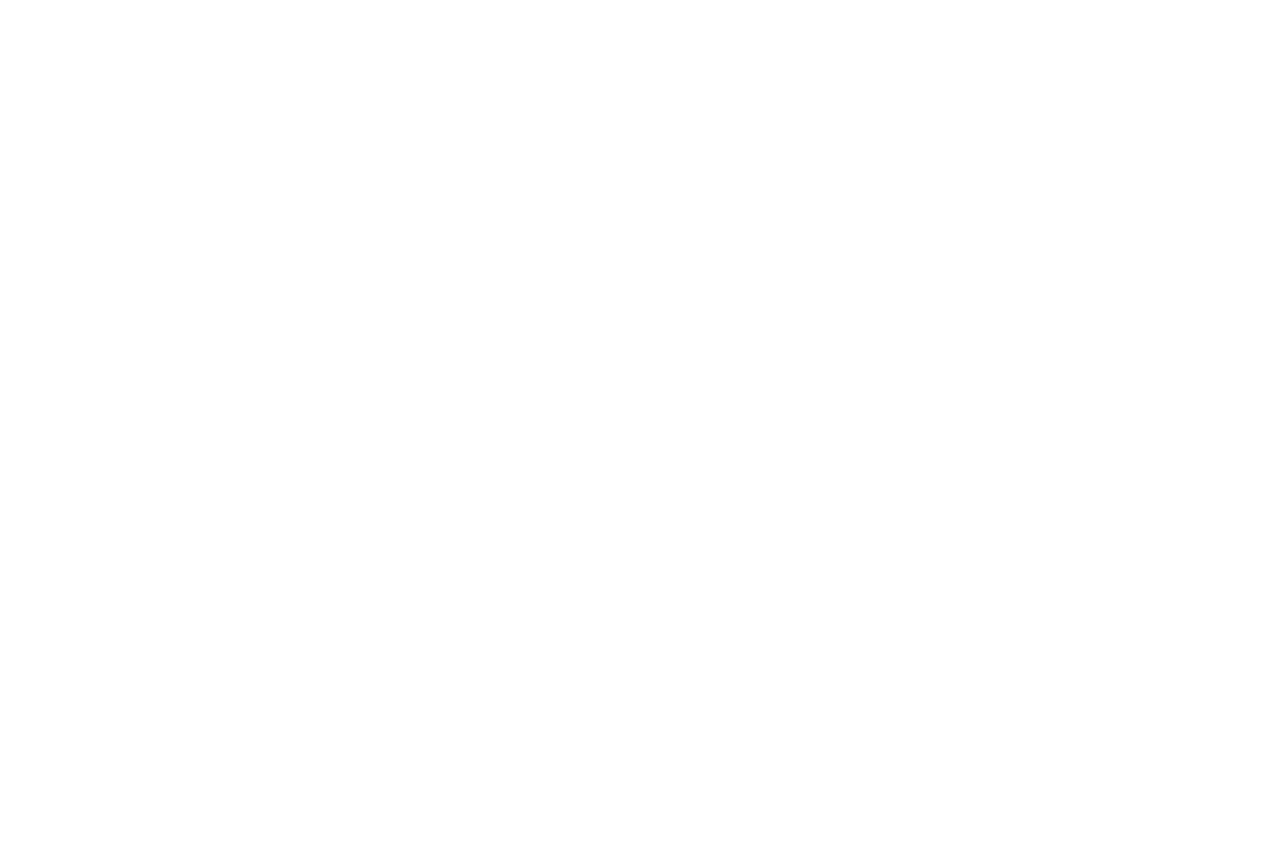
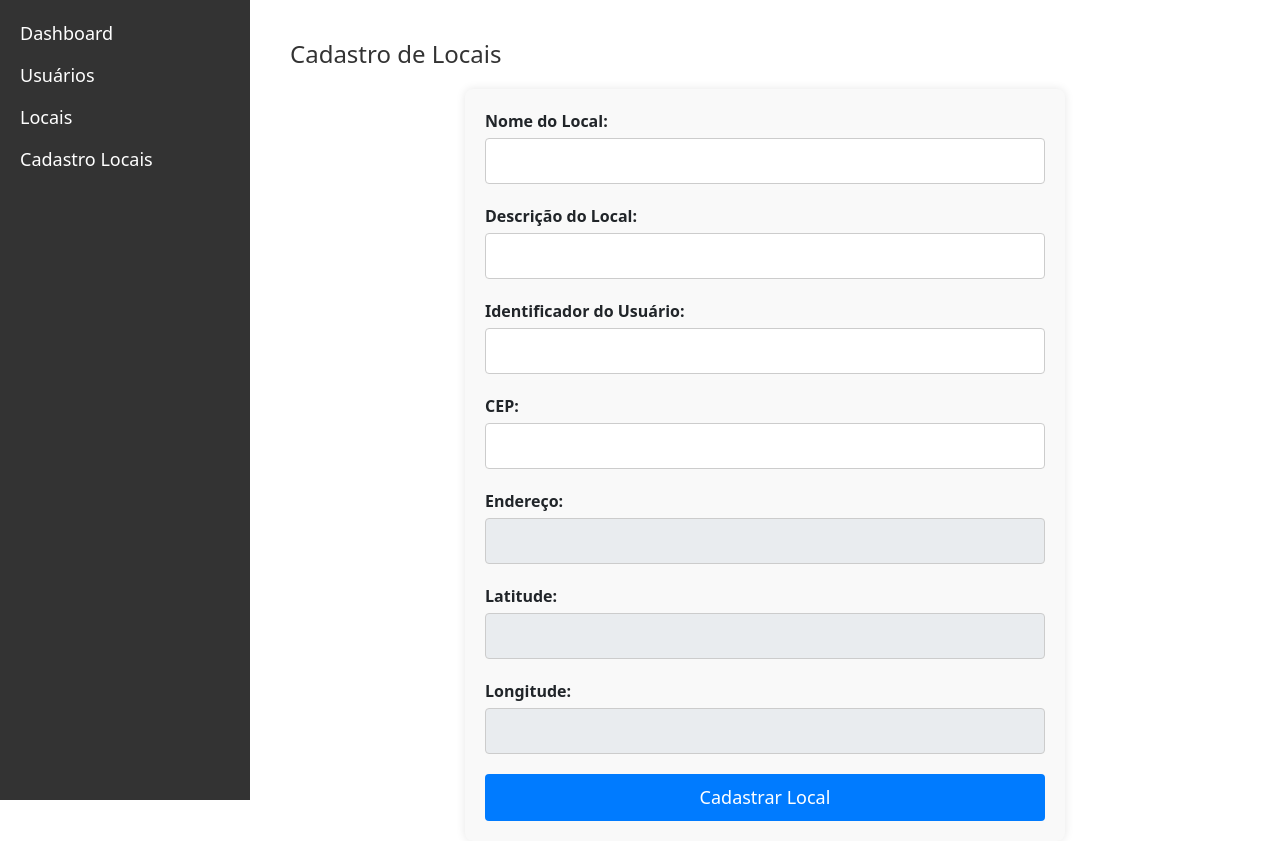
Before and after one commit to gtithiagosouza/Viagem365Front, a React (Vite) app: page /Locais in a window 1280 px wide. Before the commit this address had no page. Before the commit the page ends 800 px from the top, so only its background shows below. Built offline with nearby package versions, Linux system fonts and the light colour scheme.

Commit message:
Cadastro Locais

```diff
--- a/db.json
+++ b/db.json
@@ -10,7 +10,8 @@
       "email": "jane@example.com",
       "password": "abcdef"
     },
-     {
+    {
+      "id": 4,
       "nome": "dsadas",
       "sexo": "Feminino",
       "cpf": "05318496",
@@ -20,8 +21,29 @@
       "cep": "88104005",
       "endereco": "Rua Romanos Goedert, Fazenda Santo Antônio, São José - SC",
       "latitude": "-27.62369",
+      "longitude": "-48.63296"
+    }
+  ],
+  "locais": [
+    {
+      "id": 1,
+      "nomeLocal": "Biblioteca Central",
+      "descricaoLocal": "Uma grande biblioteca com milhares de livros.",
+      "identificadorUsuario": 1,
+      "cep": "01001000",
+      "endereco": "Praça da Sé, Sé, São Paulo - SP",
+      "latitude": "-23.5505",
+      "longitude": "-46.6333"
+    },
+    {
+      "nomeLocal": "Praia do cagao",
+      "descricaoLocal": "Praiaa",
+      "identificadorUsuario": "4",
+      "cep": "88104005",
+      "endereco": "Rua Romanos Goedert, Fazenda Santo Antônio, São José - SC",
+      "latitude": "-27.62369",
       "longitude": "-48.63296",
-      "id": 4
+      "id": 2
     }
   ]
 }
--- /dev/null
+++ b/src/pages/locais/CadastroLocais.module.css
@@ -0,0 +1,99 @@
+.cadastroContainer {
+  display: flex;
+  height: 100vh;
+  background-color: #f4f4f4;
+}
+
+.sidebar {
+  width: 250px;
+  background-color: #333;
+  color: white;
+  padding: 20px;
+}
+
+.sidebar nav ul {
+  list-style-type: none;
+  padding: 0;
+}
+
+.sidebar nav ul li {
+  margin-bottom: 15px;
+}
+
+.sidebar nav ul li a {
+  color: white;
+  text-decoration: none;
+  font-size: 18px;
+}
+
+.sidebar nav ul li a:hover {
+  text-decoration: underline;
+}
+
+.mainContent {
+  flex-grow: 1;
+  padding: 40px;
+  background-color: #fff;
+}
+
+h1 {
+  font-size: 24px;
+  margin-bottom: 20px;
+  color: #333;
+}
+
+form {
+  max-width: 600px;
+  margin: 0 auto;
+  padding: 20px;
+  background-color: #f9f9f9;
+  border-radius: 8px;
+  box-shadow: 0px 0px 10px rgba(0, 0, 0, 0.1);
+}
+
+.formGroup {
+  margin-bottom: 20px;
+}
+
+.formGroup label {
+  display: block;
+  font-weight: bold;
+  margin-bottom: 5px;
+}
+
+.formGroup input,
+.formGroup select {
+  width: 100%;
+  padding: 10px;
+  font-size: 16px;
+  border: 1px solid #ccc;
+  border-radius: 4px;
+  box-sizing: border-box;
+}
+
+.formGroup input[readonly] {
+  background-color: #e9ecef;
+  cursor: not-allowed;
+}
+
+.submitButton {
+  width: 100%;
+  padding: 10px 0;
+  background-color: #007bff;
+  color: white;
+  border: none;
+  border-radius: 4px;
+  font-size: 18px;
+  cursor: pointer;
+}
+
+.submitButton:hover {
+  background-color: #0056b3;
+}
+
+.error {
+  color: red;
+  font-size: 14px;
+  margin-top: 5px;
+  display: block;
+}
--- /dev/null
+++ b/src/pages/locais/locais.jsx
@@ -0,0 +1,153 @@
+import { useState } from 'react';
+import styles from './CadastroLocais.module.css';
+
+const CadastroLocais = () => {
+    const [formData, setFormData] = useState({
+        nomeLocal: '',
+        descricaoLocal: '',
+        identificadorUsuario: '',
+        cep: '',
+        endereco: '',
+        latitude: '',
+        longitude: ''
+    });
+
+    const [errors, setErrors] = useState({});
+
+    const handleInputChange = (e) => {
+        setFormData({ ...formData, [e.target.name]: e.target.value });
+    };
+
+    const handleCepBlur = async () => {
+        if (formData.cep.length === 8) {
+            try {
+                const response = await fetch(`https://cep.awesomeapi.com.br/json/${formData.cep}`);
+                const data = await response.json();
+                setFormData({
+                    ...formData,
+                    endereco: `${data.address}, ${data.district}, ${data.city} - ${data.state}`,
+                    latitude: data.lat,
+                    longitude: data.lng
+                });
+            } catch (error) {
+                console.error('Erro ao buscar o endereço:', error);
+            }
+        }
+    };
+
+    const handleSubmit = async (e) => {
+        e.preventDefault();
+
+        // Simples validação
+        if (!formData.nomeLocal || !formData.descricaoLocal || !formData.identificadorUsuario) {
+            setErrors({ message: 'Todos os campos são obrigatórios.' });
+            return;
+        }
+
+        try {
+            await fetch('http://localhost:3000/locais', {
+                method: 'POST',
+                headers: { 'Content-Type': 'application/json' },
+                body: JSON.stringify(formData)
+            });
+            alert('Cadastro de local realizado com sucesso!');
+        } catch (error) {
+            console.error('Erro ao salvar o cadastro do local:', error);
+        }
+    };
+
+    return (
+        <div className={styles.cadastroContainer}>
+            <aside className={styles.sidebar}>
+                <nav>
+                    <ul>
+                        <li><a href="/dashboard">Dashboard</a></li>
+                        <li><a href="/usuarios">Usuários</a></li>
+                        <li><a href="/locais">Locais</a></li>
+                        <li><a href="/cadastro-locais">Cadastro Locais</a></li>
+                    </ul>
+                </nav>
+            </aside>
+            <main className={styles.mainContent}>
+                <h1>Cadastro de Locais</h1>
+                <form onSubmit={handleSubmit}>
+                    <div className={styles.formGroup}>
+                        <label>Nome do Local:</label>
+                        <input
+                            type="text"
+                            name="nomeLocal"
+                            value={formData.nomeLocal}
+                            onChange={handleInputChange}
+                            required
+                        />
+                    </div>
+                    <div className={styles.formGroup}>
+                        <label>Descrição do Local:</label>
+                        <input
+                            type="text"
+                            name="descricaoLocal"
+                            value={formData.descricaoLocal}
+                            onChange={handleInputChange}
+                            required
+                        />
+                    </div>
+                    <div className={styles.formGroup}>
+                        <label>Identificador do Usuário:</label>
+                        <input
+                            type="text"
+                            name="identificadorUsuario"
+                            value={formData.identificadorUsuario}
+                            onChange={handleInputChange}
+                            required
+                        />
+                    </div>
+                    <div className={styles.formGroup}>
+                        <label>CEP:</label>
+                        <input
+                            type="text"
+                            name="cep"
+                            value={formData.cep}
+                            onChange={handleInputChange}
+                            onBlur={handleCepBlur}
+                            required
+                        />
+                    </div>
+                    <div className={styles.formGroup}>
+                        <label>Endereço:</label>
+                        <input
+                            type="text"
+                            name="endereco"
+                            value={formData.endereco}
+                            onChange={handleInputChange}
+                            readOnly
+                        />
+                    </div>
+                    <div className={styles.formGroup}>
+                        <label>Latitude:</label>
+                        <input
+                            type="text"
+                            name="latitude"
+                            value={formData.latitude}
+                            onChange={handleInputChange}
+                            readOnly
+                        />
+                    </div>
+                    <div className={styles.formGroup}>
+                        <label>Longitude:</label>
+                        <input
+                            type="text"
+                            name="longitude"
+                            value={formData.longitude}
+                            onChange={handleInputChange}
+                            readOnly
+                        />
+                    </div>
+                    {errors.message && <span className={styles.error}>{errors.message}</span>}
+                    <button type="submit" className={styles.submitButton}>Cadastrar Local</button>
+                </form>
+            </main>
+        </div>
+    );
+};
+
+export default CadastroLocais;
--- a/src/routes/routes.jsx
+++ b/src/routes/routes.jsx
@@ -2,6 +2,7 @@
 import Login from '../pages/login/login';
 import Dashboard from '../pages/dashboard/dashboard'; // Ajuste o caminho conforme necessário
 import Cadastro from '../pages/cadastro/cadastro';
+import CadastroLocais from '../pages/locais/locais';
 
 
 
@@ -16,6 +17,7 @@
         <Route path="/Login" element={<Login />} />
         <Route path="/Dashboard" element={<Dashboard />} />
         <Route path="/Usuarios" element={<Cadastro />} />
+        <Route path="/Locais" element={<CadastroLocais />} />
         </Routes>
     </Router>
   );
```
